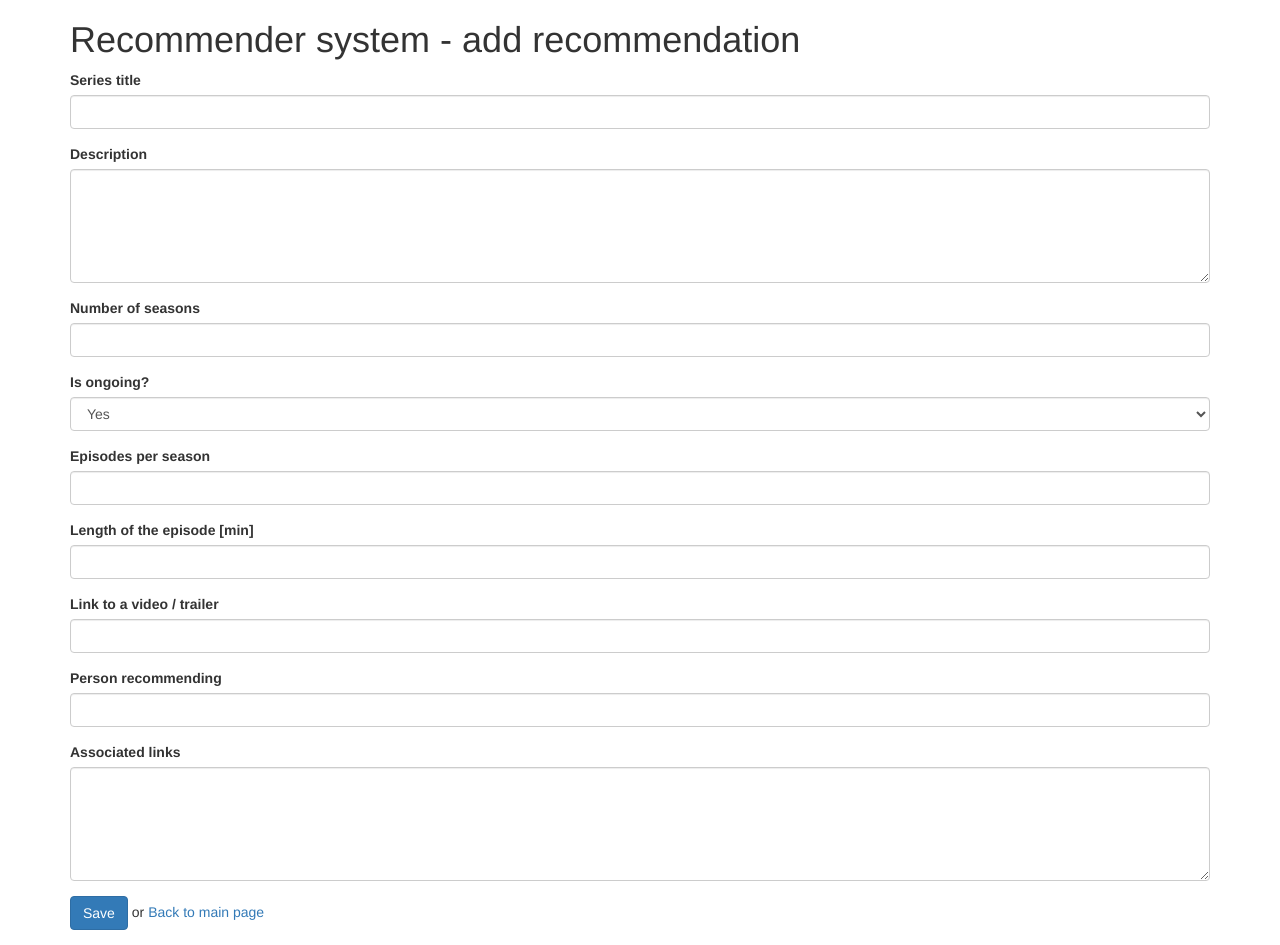
After one commit to mikron-ia/series-recommender, a Flask app: page /new in a window 1280 px wide. The commit adds this page. Run offline with Flask 2, Linux system fonts and the light colour scheme; parts of the project's set-up code (start-up, migrations or seed data) failed here and were passed over; some libraries are stand-ins or nearby versions.

Commit message:
Few improvements for functionality and appearance: - Changed structure of project - Added saving recommendations via form - Added twitter bootstrap to frontend

```diff
--- a/application.py
+++ b/application.py
@@ -1,27 +1,32 @@
 from flask import Flask
-from flask import render_template
+from flask import request
 
 import logging
 from logging.handlers import RotatingFileHandler
 
-import data_provider
+import src.controllers.recommendations
 
 __author__ = "Mikron"
 
 app = Flask(__name__)
 
+
 @app.route('/')
-def list_recommendations():
-    list = data_provider.get_list_of_recommendations()
-    return render_template('list.html', title='Recommender system', header='Recommender system', recommendations=list)
+def index():
+    recommendations = src.controllers.recommendations.Recommendations()
+    return recommendations.index()
 
-@app.route('/add')
-def add_recomendation():
-    return render_template('add.html', title='Recommender system - add recommendation', header='Recommender system - add recommendation')
 
-@app.route('/add_action')
-def add_recommendation_action():
-    return None
+@app.route('/index')
+def _index():
+    recommendations = src.controllers.recommendations.Recommendations()
+    return recommendations.index()
+
+
+@app.route('/new', methods=['GET', 'POST'])
+def add_recommendation():
+    recommendations = src.controllers.recommendations.Recommendations()
+    return recommendations.new(request)
 
 if __name__ == '__main__':
     handler = RotatingFileHandler('logs/error.log', maxBytes=20000, backupCount=2)
--- /dev/null
+++ b/src/controllers/recommendations.py
@@ -0,0 +1,32 @@
+from flask import render_template, redirect, url_for
+import src.models.recommendation
+
+
+class Recommendations:
+    def __init__(self):
+        ""
+
+    def index(self):
+        list = src.models.recommendation.Recommendation().get_all()
+        return render_template('list.html', title='Recommender system', header='Recommender system', recommendations=list)
+
+    def new(self, request):
+        params = []
+        if request.method == 'POST':
+            recommendation = src.models.recommendation.Recommendation(
+                request.form.get('title'),
+                request.form.get('description'),
+                request.form.get('season_count'),
+                request.form.get('still_on'),
+                request.form.get('episodes_per_season'),
+                request.form.get('episode_length'),
+                request.form.get('trailer'),
+                request.form.get('person'),
+                request.form.get('associated_links')
+            )
+
+            if recommendation.valid() and recommendation.save():
+                return redirect(url_for('index'))
+
+        # @todo if form is not valid set values from request
+        return render_template('new.html', title='Recommender system - add recommendation', header='Recommender system - add recommendation', params=params)
--- a/templates/layouts/default.html
+++ b/templates/layouts/default.html
@@ -3,9 +3,13 @@
     <head>
         <title>{{ title }}</title>
         <meta charset="utf-8">
+        <link rel="stylesheet" href="https://maxcdn.bootstrapcdn.com/bootstrap/3.3.6/css/bootstrap.min.css" integrity="sha384-1q8mTJOASx8j1Au+a5WDVnPi2lkFfwwEAa8hDDdjZlpLegxhjVME1fgjWPGmkzs7" crossorigin="anonymous">
     </head>
     <body>
-        <h1>{{ header }}</h1>
-        {% block content %}{% endblock %}
+        <div class="container">
+            <h1>{{ header }}</h1>
+            {% block content %}{% endblock %}
+        </div>
     </body>
+    <script src="https://maxcdn.bootstrapcdn.com/bootstrap/3.3.6/js/bootstrap.min.js" integrity="sha384-0mSbJDEHialfmuBBQP6A4Qrprq5OVfW37PRR3j5ELqxss1yVqOtnepnHVP9aJ7xS" crossorigin="anonymous"></script>
 </html>
--- /dev/null
+++ b/templates/new.html
@@ -0,0 +1,57 @@
+{% extends "layouts/default.html" %}
+{% block content %}
+<form action="new" method="post">
+    <div class="form-group">
+        <label for="title">Series title</label>
+        <input id="title" name="title" type="text" class="form-control" />
+    </div>
+
+    <div class="form-group">
+        <label for="description">Description</label>
+        <textarea id="description" name="description" rows="5" cols="50" class="form-control"></textarea>
+    </div>
+
+    <div class="form-group">
+        <label for="season-count">Number of seasons</label>
+        <input id="season-count" name="season_count" type="number" class="form-control" />
+    </div>
+
+    <div class="form-group">
+        <label for="still-on">Is ongoing?</label>
+        <select id="still-on" name="still_on" class="form-control">
+            <option value="Yes">Yes</option>
+            <option value="No">No</option>
+        </select>
+    </div>
+
+    <div class="form-group">
+        <label for="episodes-per-season">Episodes per season</label>
+        <input id="episodes-per-season" name="episodes_per_season" type="number" class="form-control" />
+    </div>
+
+    <div class="form-group">
+        <label for="episode-length">Length of the episode [min]</label>
+        <input id="episode-length" name="episode_length" type="number" class="form-control" />
+    </div>
+
+    <div class="form-group">
+        <label for="trailer">Link to a video / trailer</label>
+        <input id="trailer" name="trailer" type="text" class="form-control" />
+    </div>
+
+    <div class="form-group">
+        <label for="person">Person recommending</label>
+        <input id="person" name="person" type="text" class="form-control" />
+    </div>
+
+    <div class="form-group">
+        <label for="associated-links">Associated links</label>
+        <textarea id="associated-links" name="associated_links" rows="5" cols="50" class="form-control"></textarea>
+    </div>
+
+    <div class="form-group">
+        <input type="submit" class="btn btn-primary" value="Save" />
+        or <a href="/">Back to main page</a>
+    </div>
+</form>
+{% endblock %}
```
Also changed, not shown: src/data_provider.py (renamed from data_provider.py, +10 -9 lines), src/models/recommendation.py (added, +52 -0 lines), templates/add.html (deleted, +0 -34 lines), templates/list.html (+7 -3 lines), src/__init__.py (added), src/controllers/__init__.py (added), src/models/__init__.py (added), 1 other file.
